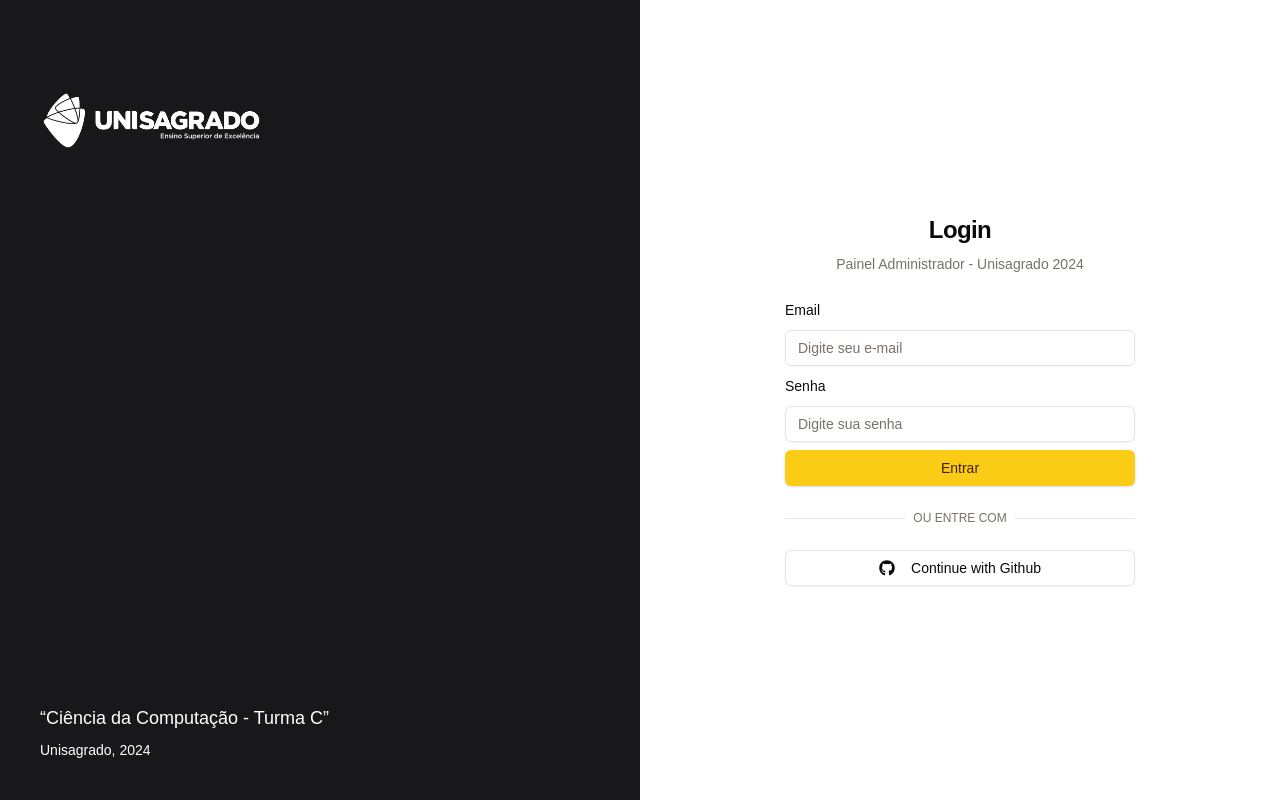
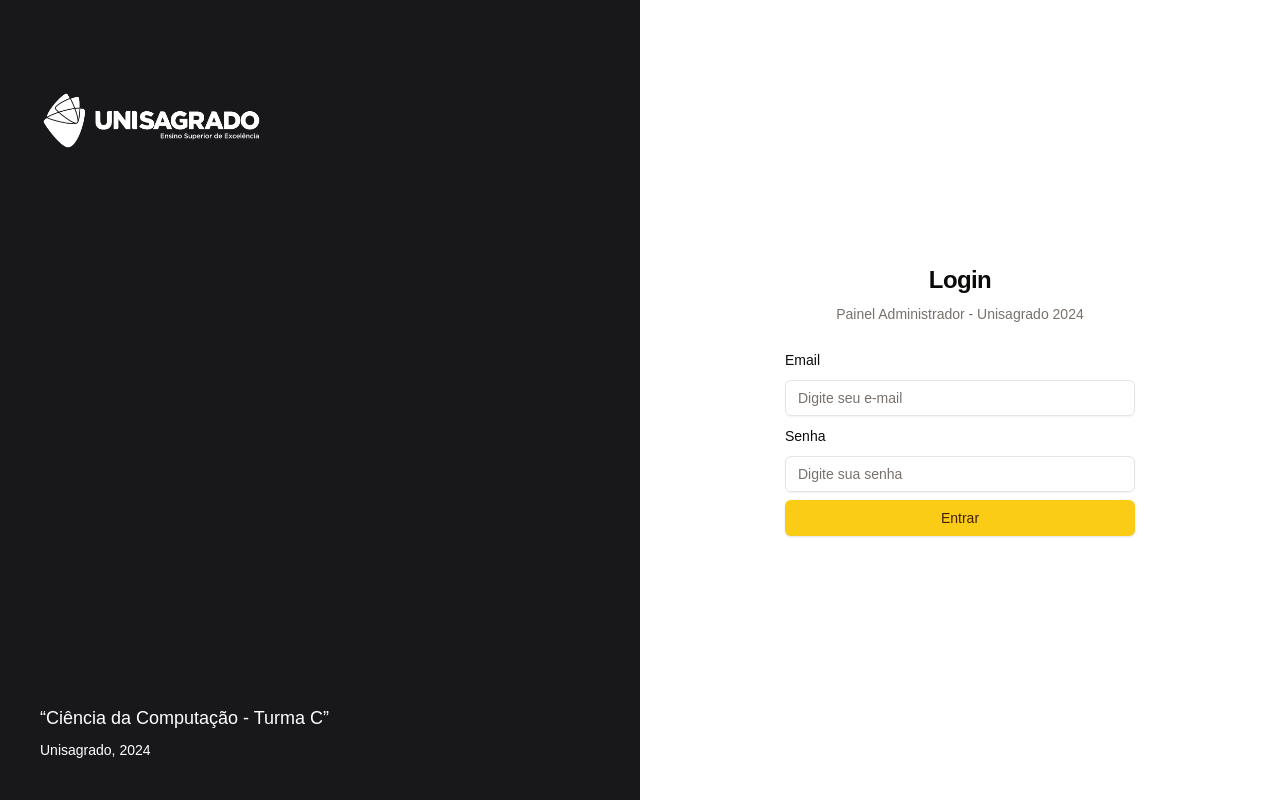
Before and after one commit to maathzzz/dashboard-admin-db, a Next.js app in the folder frontend/: page / in a window 1280 px wide. Built offline with nearby package versions, Linux system fonts and the light colour scheme.

Commit message:
fix(frontend): update product input

```diff
--- a/frontend/src/app/(auth)/_components/user-auth-form.tsx
+++ b/frontend/src/app/(auth)/_components/user-auth-form.tsx
@@ -14,7 +14,6 @@ import { useRouter } from 'next/navigation';
 import { useForm } from 'react-hook-form';
 import * as z from 'zod';
 import { useToast } from "@/hooks/use-toast"; // Importa o hook de toast do ShadCN
-import GithubSignInButton from './github-auth-button';
 
 const formSchema = z.object({
     email: z.string().email({ message: 'Enter a valid email address' }),
@@ -115,17 +114,6 @@ export default function UserAuthForm() {
                     </Button>
                 </form>
             </Form>
-            <div className="relative">
-                <div className="absolute inset-0 flex items-center">
-                    <span className="w-full border-t" />
-                </div>
-                <div className="relative flex justify-center text-xs uppercase">
-                    <span className="bg-background px-2 text-muted-foreground">
-                        ou entre com
-                    </span>
-                </div>
-            </div>
-            <GithubSignInButton />
         </>
     );
 }
--- a/frontend/src/app/dashboard/products/[id]/page.tsx
+++ b/frontend/src/app/dashboard/products/[id]/page.tsx
@@ -95,6 +95,7 @@ export default function ProductEdit() {
         description: product.description,
         category: product.category,
         supplierId: product.supplierId.toString(),
+        stock: product.stock
     };
 
     return (
--- a/frontend/src/app/dashboard/products/components/AddProductDialog.tsx
+++ b/frontend/src/app/dashboard/products/components/AddProductDialog.tsx
@@ -11,6 +11,7 @@ import { Select, SelectTrigger, SelectContent, SelectItem } from "@/components/u
 import { Plus } from "lucide-react";
 import productService from "@/services/productService";
 import supplierService from "@/services/supplierService";
+import { Supplier } from "@/data/suppliers";
 
 interface AddProductDialogProps {
     onAddProduct: () => void;
@@ -18,7 +19,7 @@ interface AddProductDialogProps {
 
 export function AddProductDialog({ onAddProduct }: AddProductDialogProps) {
     const [open, setOpen] = useState(false);
-    const [suppliers, setSuppliers] = useState([]);
+    const [suppliers, setSuppliers] = useState<Supplier[]>([]);
     const [selectedSupplier, setSelectedSupplier] = useState<string | undefined>();
 
     useEffect(() => {
--- a/frontend/src/app/dashboard/products/components/ProductForm.tsx
+++ b/frontend/src/app/dashboard/products/components/ProductForm.tsx
@@ -24,6 +24,10 @@ const productSchema = z.object({
     description: z.string().min(10, "Descrição deve ter pelo menos 10 caracteres"),
     category: z.string().min(1, "Categoria é obrigatória"),
     supplierId: z.string().min(1, "Fornecedor é obrigatório"),
+    stock: z
+        .string()
+        .transform((val) => Number(val))
+        .refine((val) => !isNaN(val) && val >= 0),
 });
 
 export type ProductFormValues = z.infer<typeof productSchema>;
@@ -71,6 +75,25 @@ export function ProductForm({ initialData, supplier, onSubmit, loading }: Produc
                                         step="0.01"
                                         min="0"
                                         placeholder="0.00"
+                                        {...field}
+                                    />
+                                </FormControl>
+                                <FormMessage />
+                            </FormItem>
+                        )}
+                    />
+
+                    <FormField
+                        control={form.control}
+                        name="stock"
+                        render={({ field }) => (
+                            <FormItem>
+                                <FormLabel>Estoque</FormLabel>
+                                <FormControl>
+                                    <Input
+                                        type="number"
+                                        min="0"
+                                        placeholder="Quantidade em estoque"
                                         {...field}
                                     />
                                 </FormControl>
--- a/frontend/src/data/products.ts
+++ b/frontend/src/data/products.ts
@@ -5,7 +5,6 @@ export interface Product {
   name: string;
   category: string;
   price: number;
-  // eslint-disable-next-line @typescript-eslint/no-explicit-any
   stock: number;
   supplier: Supplier;
   supplierId: number;
```
